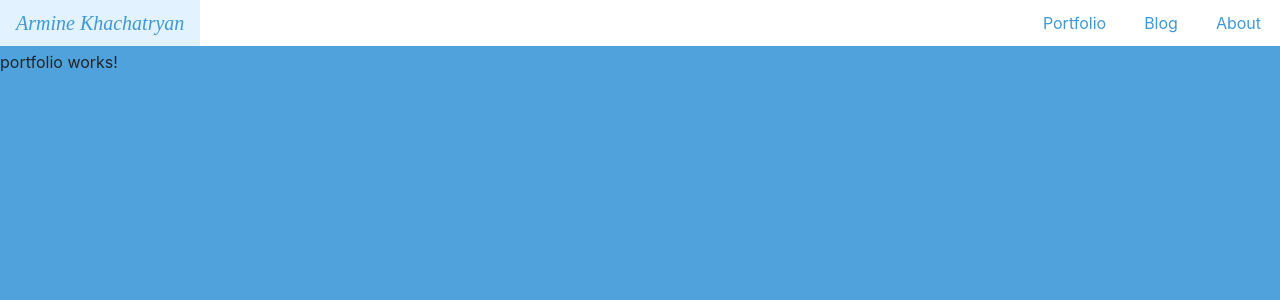
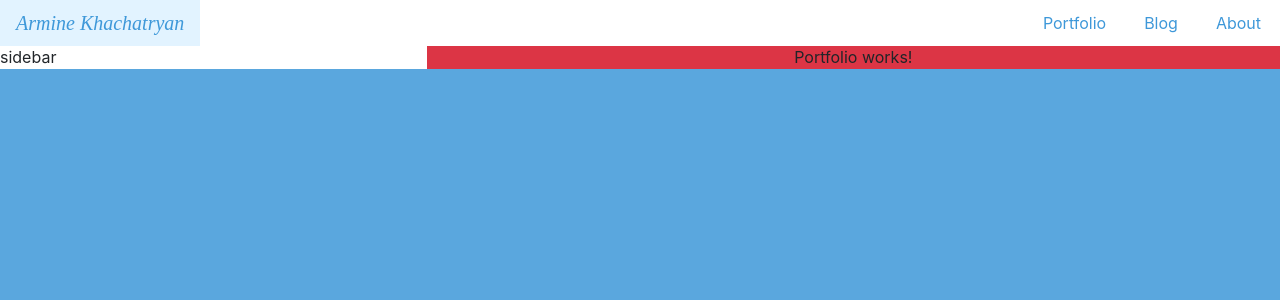
Before and after one commit to arminekhachatryan94/resume, an Angular app: page /portfolio in a window 1280 px wide. Shown: the top 300 px of the page. Built offline with nearby package versions, Linux system fonts and the light colour scheme.

Commit message:
create sidebar and add bootstrap grid

```diff
--- a/src/app/app.component.css
+++ b/src/app/app.component.css
@@ -1,3 +1,3 @@
 .padding-top {
-    padding-top: 50px;
+    padding-top: 45px;
 }
--- a/src/app/app.component.html
+++ b/src/app/app.component.html
@@ -3,7 +3,7 @@
     <app-nav></app-nav>
   </header>
   <main>
-    <div class="padding-top bg">
+    <div class="padding-top bg container-fluid">
       <router-outlet></router-outlet>
     </div>
   </main>
--- /dev/null
+++ b/src/app/components/sidebar/sidebar.component.html
@@ -0,0 +1,3 @@
+<div class="bg-white">
+  sidebar
+</div>
--- /dev/null
+++ b/src/app/components/sidebar/sidebar.component.ts
@@ -0,0 +1,15 @@
+import { Component, OnInit } from '@angular/core';
+
+@Component({
+  selector: 'app-sidebar',
+  templateUrl: './sidebar.component.html',
+  styleUrls: ['./sidebar.component.css']
+})
+export class SidebarComponent implements OnInit {
+
+  constructor() { }
+
+  ngOnInit() {
+  }
+
+}
--- a/src/app/views/portfolio/portfolio.component.css
+++ b/src/app/views/portfolio/portfolio.component.css
@@ -0,0 +1,6 @@
+.col-md-8 {
+    padding: 0px;
+}
+.col-md-4 {
+    padding: 0px;
+}
--- a/src/app/views/portfolio/portfolio.component.html
+++ b/src/app/views/portfolio/portfolio.component.html
@@ -1,3 +1,11 @@
-<p>
-  portfolio works!
-</p>
+<div class="row">
+  <div class="col-md-4">
+    <app-sidebar>
+    </app-sidebar>
+  </div>
+  <div class="col-md-8">
+      <div class="bg-danger text-center">
+        Portfolio works!
+      </div>
+  </div>
+</div>
--- a/src/styles.css
+++ b/src/styles.css
@@ -1,3 +1,3 @@
 body {
-    background-color: rgba(62, 152, 217, 90%);
+    background-color: rgba(62, 152, 217, 0.85);
 }
```
Also changed, not shown: src/app/app.module.ts (+6 -1 lines), src/app/components/sidebar/sidebar.component.css (added), 1 other file (tests, documents, lock files or other folders).
